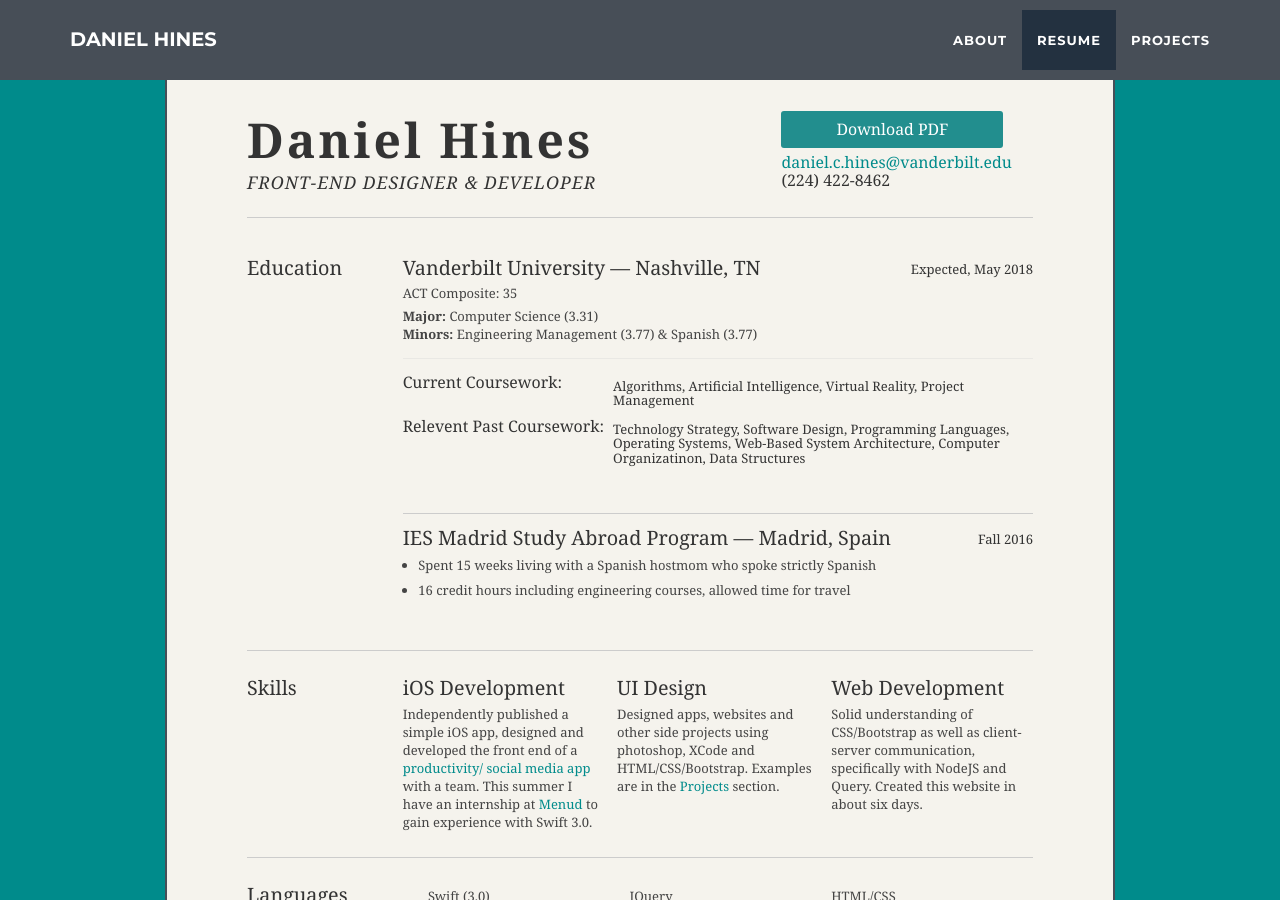
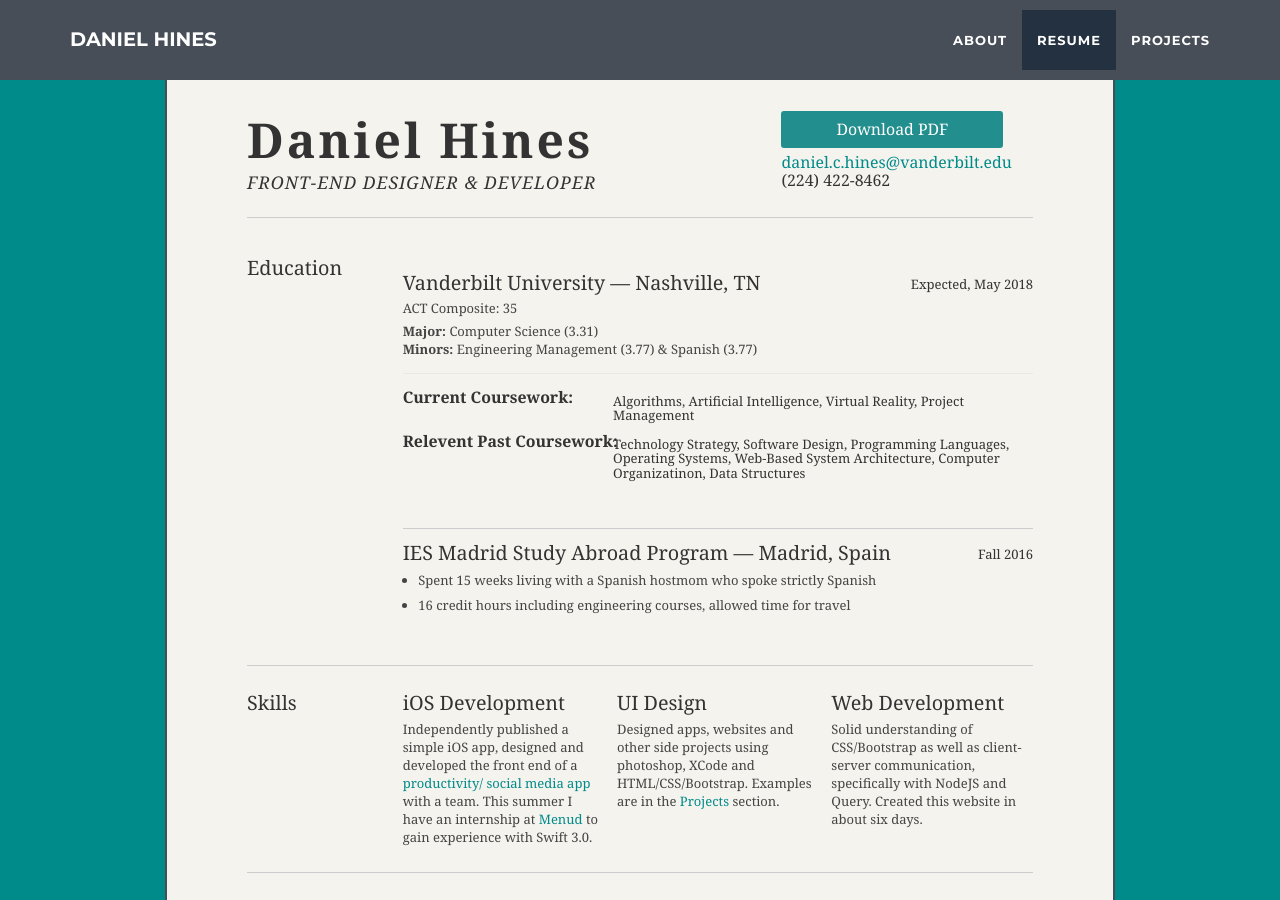
Before and after one commit to danielchines/danielchines.github.io, a Jekyll site: the page built from index.html, in a window 1280 px wide and 900 px high, scrolled down 1645 px. Built offline with Jekyll 4.4.1, drawn with Linux system fonts in a browser that asks for light colours.

Commit message:
Update resume.html

```diff
--- a/_includes/resume.html
+++ b/_includes/resume.html
@@ -52,17 +52,17 @@
 						</div>
 						<div class="yui-u">
 							<div class="education">
-								<h2 style="margin-bottom: 5px">Vanderbilt University &mdash; Nashville, TN</h2>
+								<h2 style="margin: 15px 0 5px 0">Vanderbilt University &mdash; Nashville, TN</h2>
 								<h4>Expected, May 2018</h4>
 								<p class="resume" style="margin-bottom: 5px">ACT Composite: 35</p>
 								<p class="resume"><strong>Major: </strong>Computer Science (3.31)</p>
 								<p class="resume" style="margin-bottom: 15px; padding-bottom: 15px; border-bottom: 1px solid rgba(204, 204, 204, 0.3);"><strong>Minors: </strong>Engineering Management (3.77) & Spanish (3.77)</p>
 								<div class="coursework" style="margin-top: 1em;">
-									<h3>Current Coursework:</h3>
+									<h3><b>Current Coursework:</b></h3>
 									<h4>Algorithms, Artificial Intelligence, Virtual Reality, Project Management</h4>
 								</div>
 								<div class="coursework" style="margin-bottom: 4em;">
-									<h3>Relevent Past Coursework:</h3>
+									<h3><b>Relevent Past Coursework:</b></h3>
 									<h4>Technology Strategy, Software Design, Programming Languages, Operating Systems, Web-Based System Architecture, Computer Organizatinon, Data Structures</h4>
 								</div>
 							</div>
```
